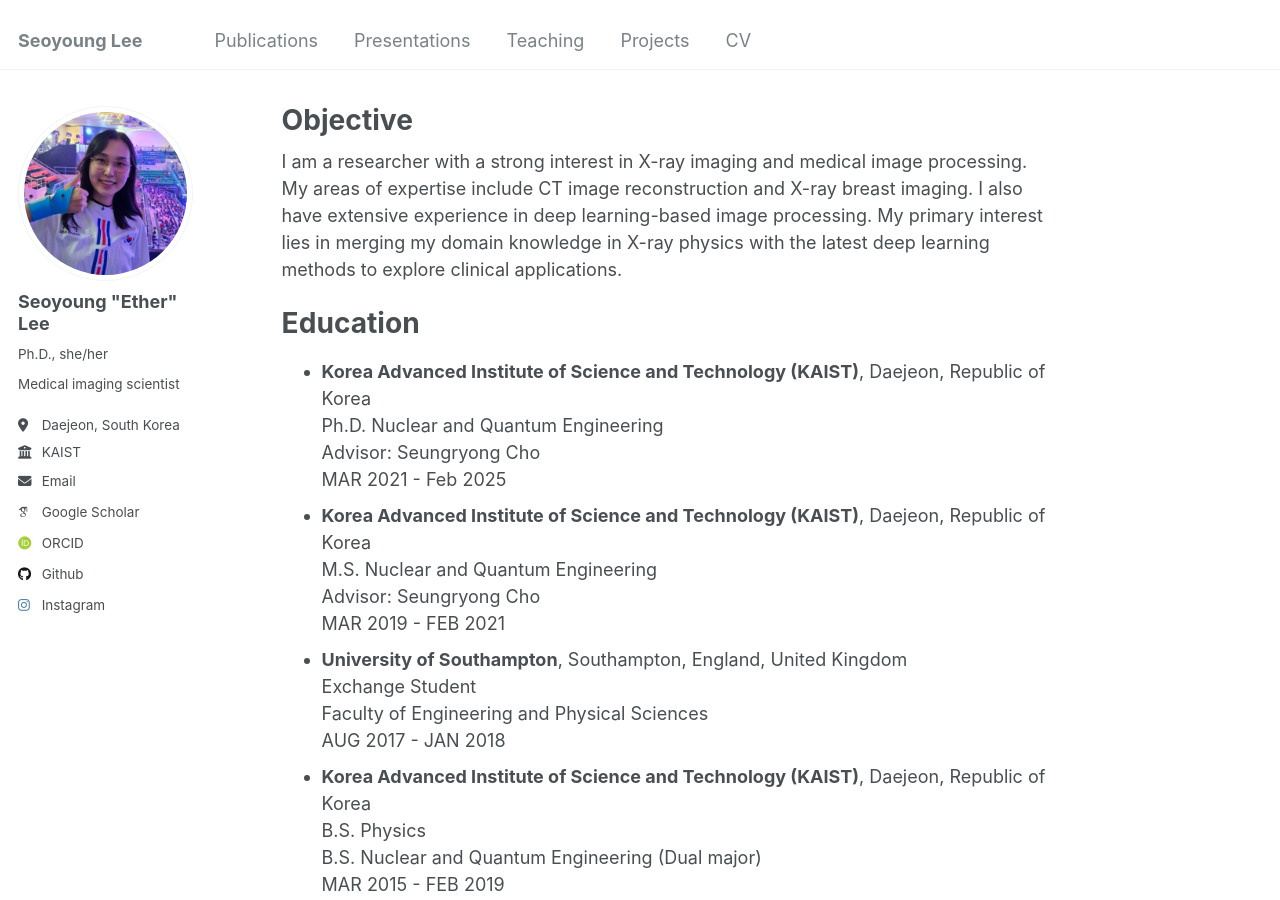
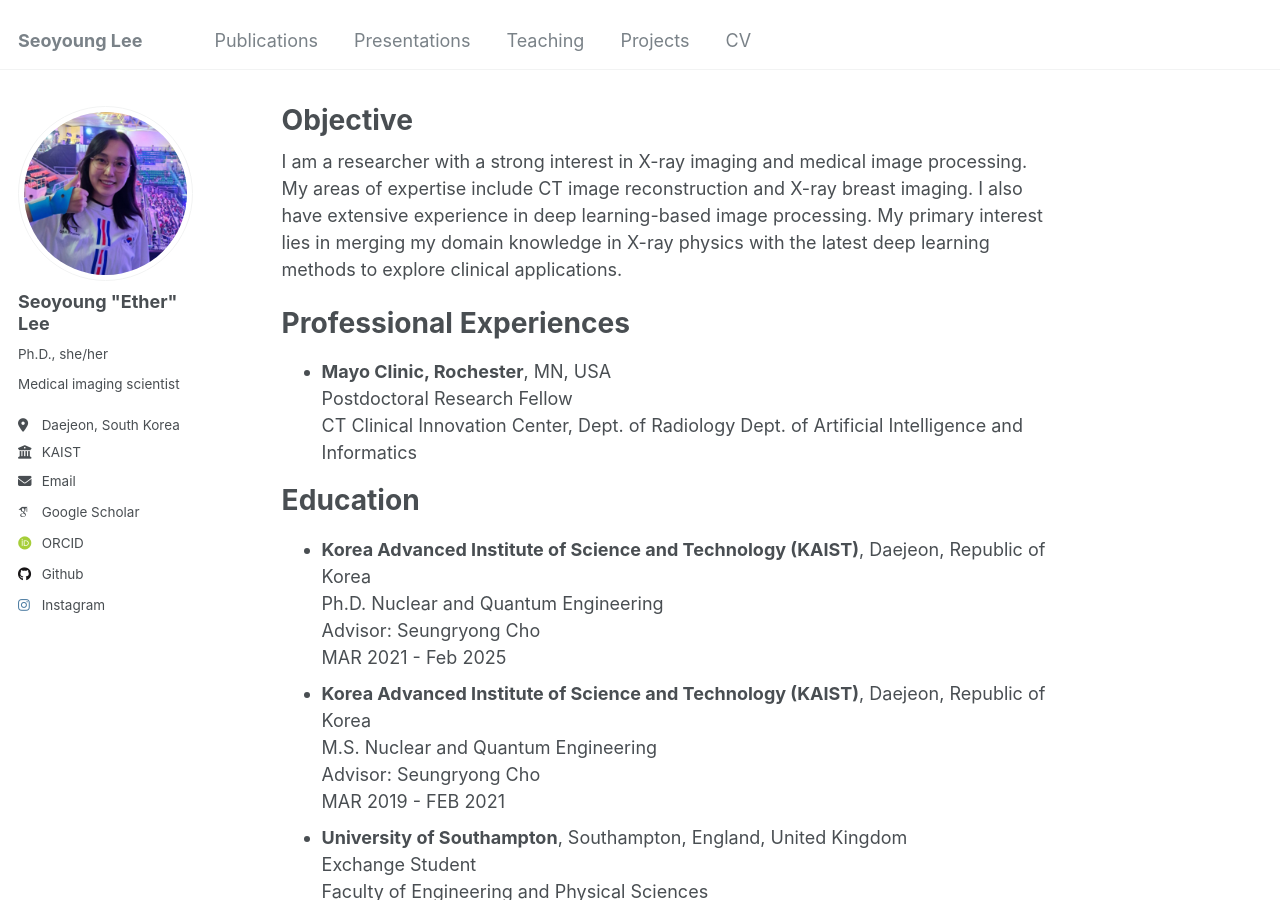
Before and after one commit to ether0/ether0.github.io, a Jekyll site: the page built from _pages/about.md, in a window 1280 px wide and 900 px high. Built offline with Jekyll 4.4.1, drawn with Linux system fonts in a browser that asks for light colours; some web fonts are replaced.

Commit message:
Update about.md

```diff
--- a/_pages/about.md
+++ b/_pages/about.md
@@ -8,6 +8,13 @@ redirect_from:
 ---
 
 I am a researcher with a strong interest in X-ray imaging and medical image processing. My areas of expertise include CT image reconstruction and X-ray breast imaging. I also have extensive experience in deep learning-based image processing. My primary interest lies in merging my domain knowledge in X-ray physics with the latest deep learning methods to explore clinical applications.
+
+Professional Experiences
+======
+- **Mayo Clinic, Rochester**,  MN, USA
+Postdoctoral Research Fellow
+CT Clinical Innovation Center, Dept. of Radiology
+Dept. of Artificial Intelligence and Informatics
 
 Education
 ======
```
